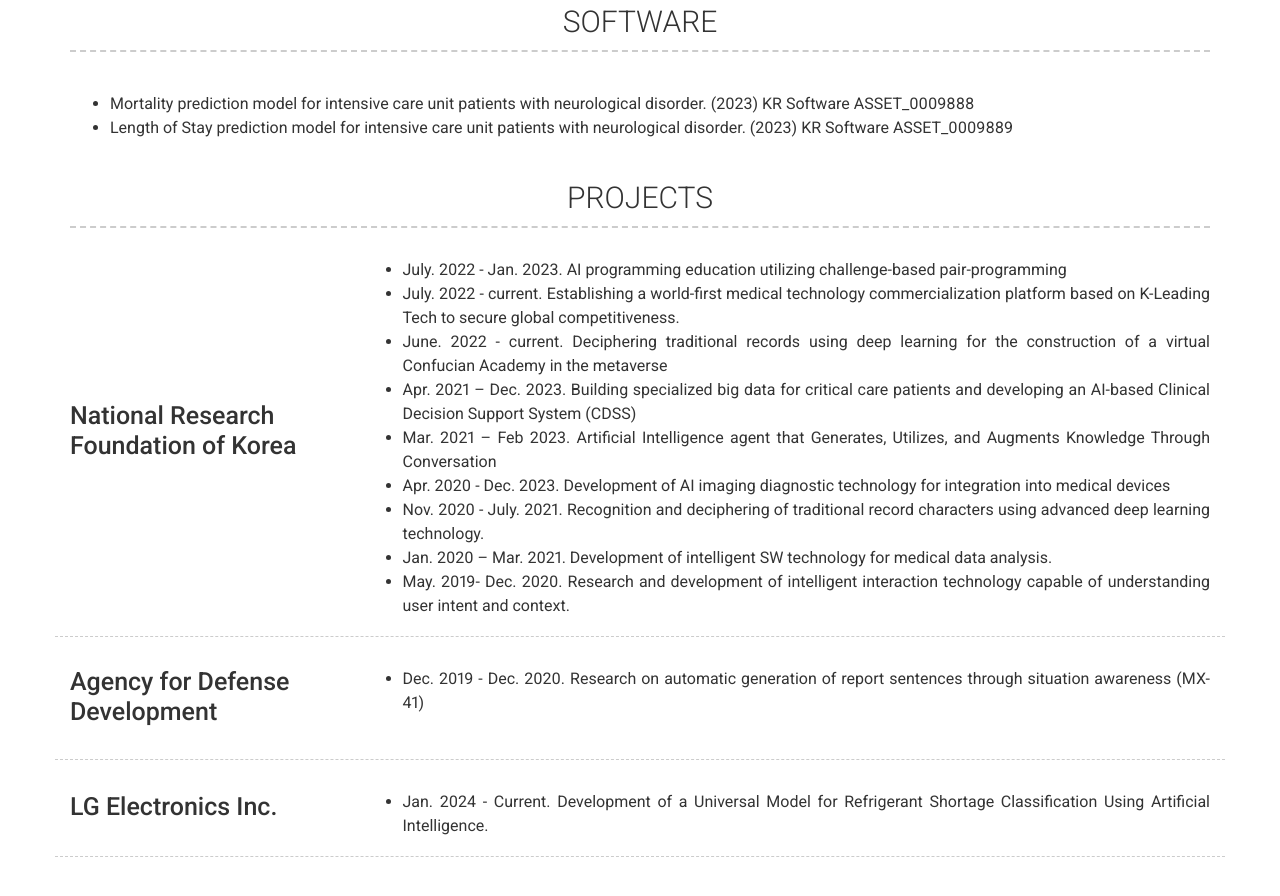
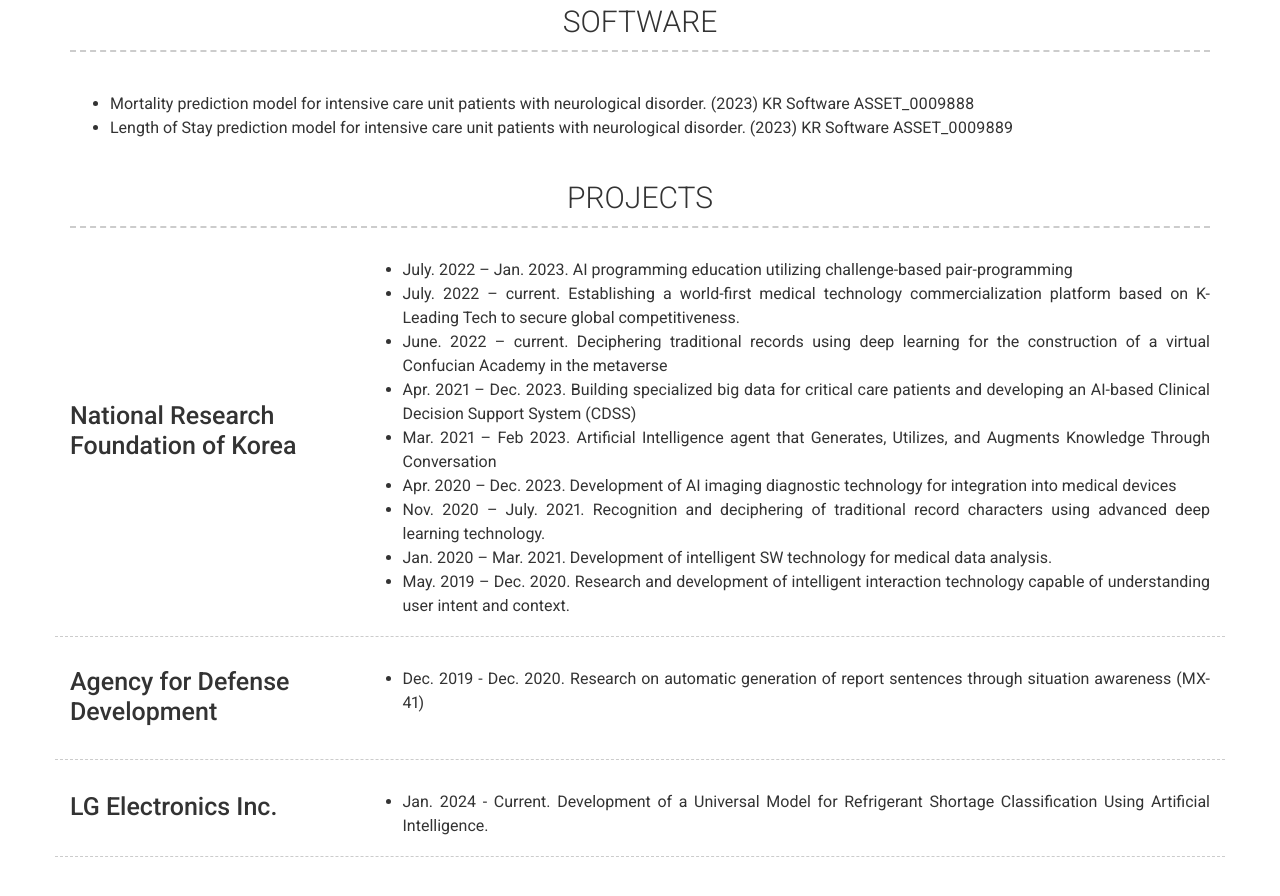
Before and after one commit to joonhozx/joonhozx.github.io, a Jekyll site: the page built from index.md, in a window 1280 px wide and 900 px high, scrolled down 1785 px. Shown: the top 896 px of the window. Built offline with Jekyll 4.4.1, drawn with Linux system fonts in a browser that asks for light colours; nearby versions of some CDN libraries; some of the changed text lies outside the part shown.

```diff
--- a/_config.yml
+++ b/_config.yml
@@ -78,8 +78,8 @@ content:
         # caption: Dec. 2023 - Current, Prof. Heechul Jung
         description: | # this will include new lines to allow paragraphs
           -  h.D in Artificial Intelligence, KNU
-          - Dec. 2023 - Current, Prof. Heechul Jung
-          - Mar. 2021 - Nov. 2023, Prof. Minho Lee
+          - Dec. 2023 – Current, Prof. Heechul Jung
+          - Mar. 2021 – Nov. 2023, Prof. Minho Lee
 
       - layout: left
         title: Kyungpook National University
@@ -87,7 +87,7 @@ content:
         # caption: Mar. 2015 - Aug. 2020
         description: | # this will include new lines to allow paragraphs
           - M.S. in Electtronic Engineering (Artificial Intelligence), KNU
-          - Mar. 2019 - Feb. 2021, Prof. Minho Lee
+          - Mar. 2019 – Feb. 2021, Prof. Minho Lee
           - Thesis: “Adaptive R-CNN with Center Surround Difference for Hemorrhage Segmentation in CT Images”
 
       - layout: left
@@ -96,7 +96,7 @@ content:
         # caption: Mar. 2015 - Aug. 2020
         description: | # this will include new lines to allow paragraphs
           - B.S. in Electtronic Engineering (Signal Processing), KNU
-          - Mar. 2015 - Feb. 2019,
+          - Mar. 2015 – Feb. 2019,
 
   - title: PUBLICATION
     layout: text
@@ -136,15 +136,15 @@ content:
                       # other value (or no value) means no border will be displayed
         title: National Research Foundation of Korea
         description: | # this will include new lines to allow paragraphs
-          - July. 2022 - Jan. 2023. AI programming education utilizing challenge-based pair-programming
-          - July. 2022 - current. Establishing a world-first medical technology commercialization platform based on K-Leading Tech to secure global competitiveness.
-          - June. 2022 - current. Deciphering traditional records using deep learning for the construction of a virtual Confucian Academy in the metaverse
+          - July. 2022 – Jan. 2023. AI programming education utilizing challenge-based pair-programming
+          - July. 2022 – current. Establishing a world-first medical technology commercialization platform based on K-Leading Tech to secure global competitiveness.
+          - June. 2022 – current. Deciphering traditional records using deep learning for the construction of a virtual Confucian Academy in the metaverse
           - Apr. 2021 – Dec. 2023. Building specialized big data for critical care patients and developing an AI-based Clinical Decision Support System (CDSS)
           - Mar. 2021 – Feb 2023. Artificial Intelligence agent that Generates, Utilizes, and Augments Knowledge Through Conversation
-          - Apr. 2020 - Dec. 2023. Development of AI imaging diagnostic technology for integration into medical devices
-          - Nov. 2020 - July. 2021. Recognition and deciphering of traditional record characters using advanced deep learning technology.
+          - Apr. 2020 – Dec. 2023. Development of AI imaging diagnostic technology for integration into medical devices
+          - Nov. 2020 – July. 2021. Recognition and deciphering of traditional record characters using advanced deep learning technology.
           - Jan. 2020 – Mar. 2021. Development of intelligent SW technology for medical data analysis.
-          - May. 2019- Dec. 2020. Research and development of intelligent interaction technology capable of understanding user intent and context.
+          - May. 2019 – Dec. 2020. Research and development of intelligent interaction technology capable of understanding user intent and context.
 
 
       - layout: left
```
